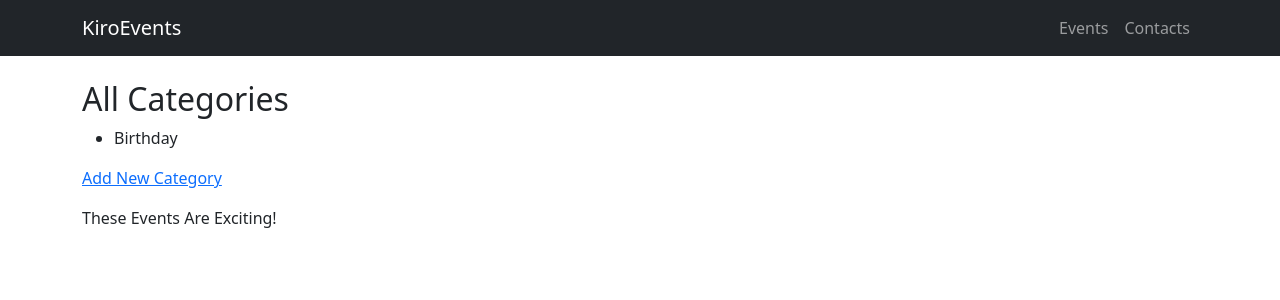
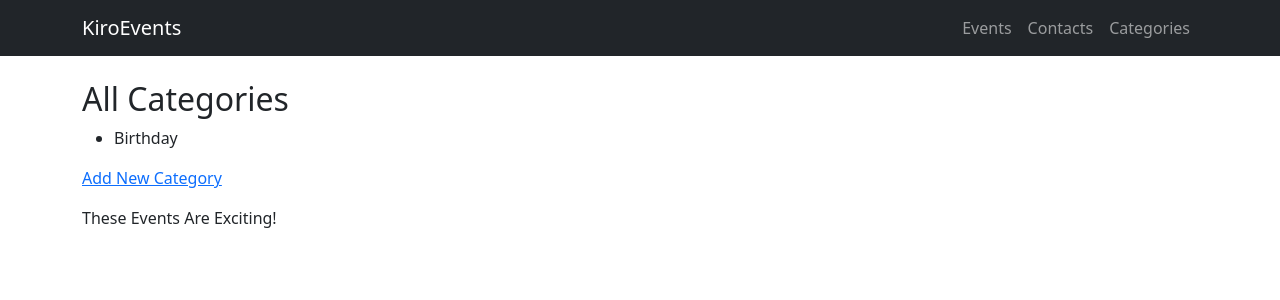
Before and after one commit to vionnagau/kiro-demo-base, a Flask app: page /categories in a window 1280 px wide. Shown: the top 300 px of the page. Run offline with Flask 3, Linux system fonts and the light colour scheme.

Commit message:
Task 3: Added Categories link to navigation bar

```diff
--- a/templates/base.html
+++ b/templates/base.html
@@ -13,6 +13,7 @@
             <div class="navbar-nav">
                 <a class="nav-link" href="{{ url_for('index') }}">Events</a>
                 <a class="nav-link" href="{{ url_for('contacts') }}">Contacts</a>
+                <a class="nav-link" href="{{ url_for('categories') }}">Categories</a>
             </div>
         </div>
     </nav>
```
